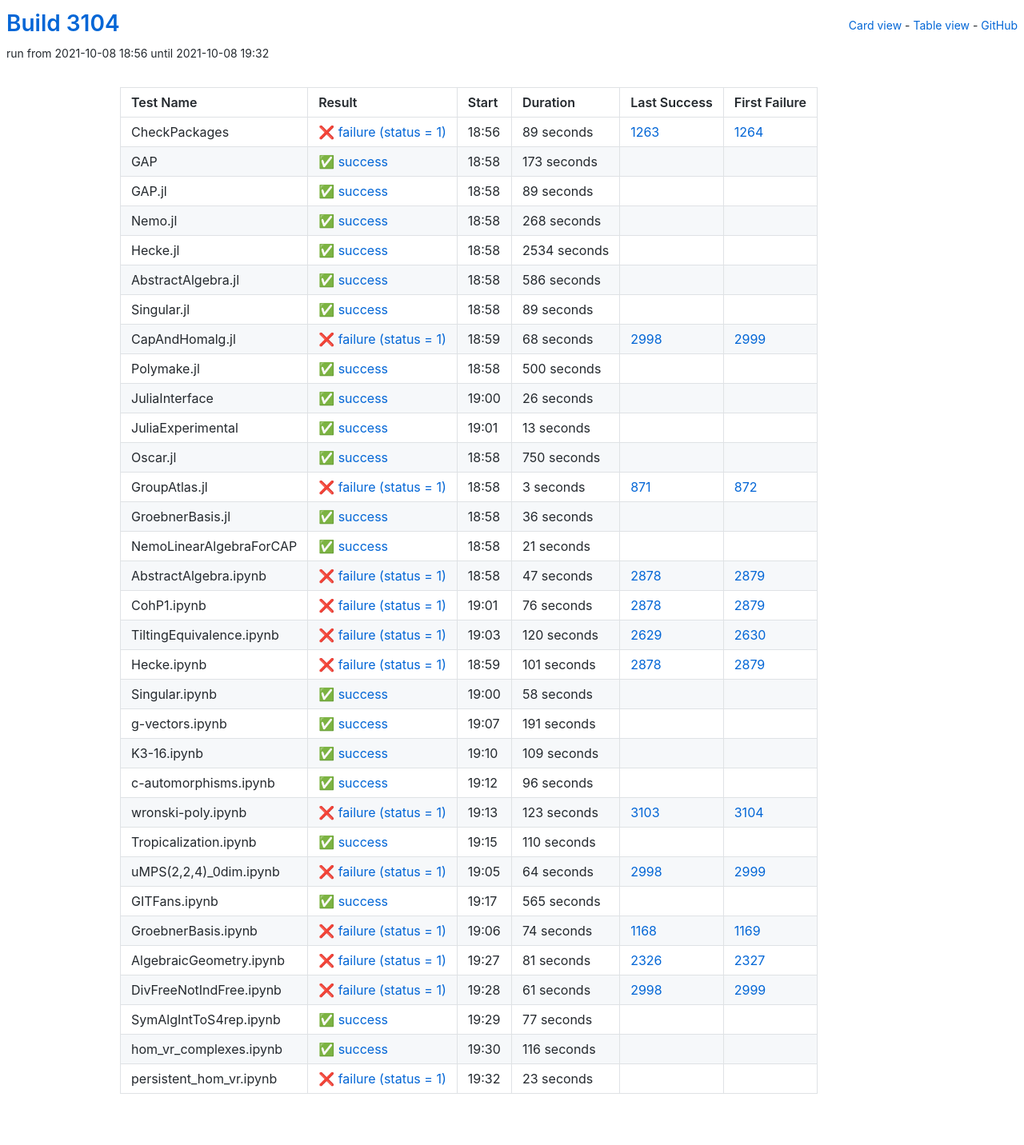
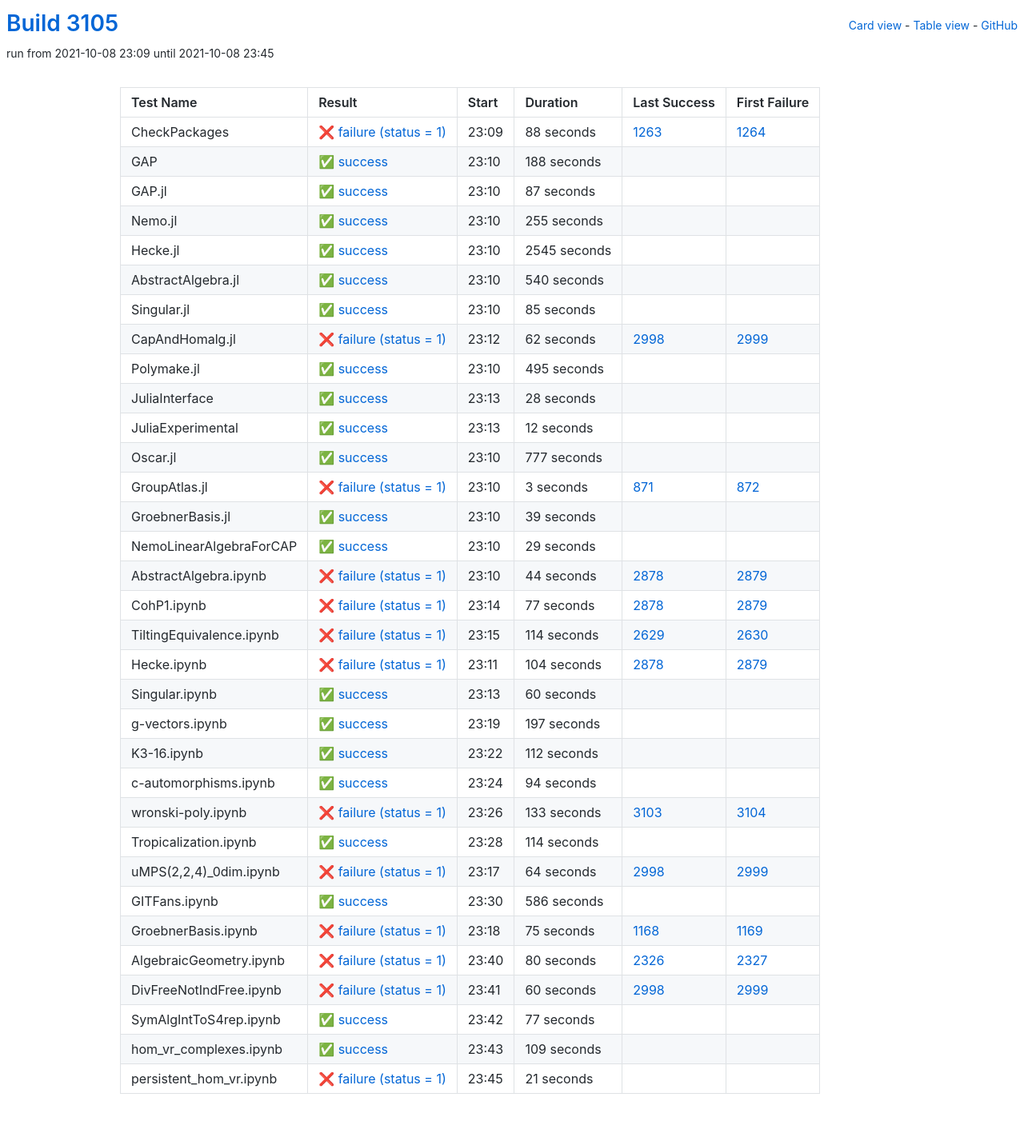
Before and after one commit to oscar-system/oscar-ci-status-stable, a Jekyll site: the page built from table.html, in a window 1280 px wide. Shown: the whole page at 80% size. Built offline with Jekyll 4.4.1, drawn with Linux system fonts in a browser that asks for light colours.

Commit message:
Build #3105

```diff
--- a/_data/ci.yml
+++ b/_data/ci.yml
@@ -1,6 +1,6 @@
 ---
-build: 3104
-build_url: https://oscarci.mathematik.uni-kl.de/job/oscar-stable/3104/
+build: 3105
+build_url: https://oscarci.mathematik.uni-kl.de/job/oscar-stable/3105/
 job: oscar-stable
 organization: oscar-system
 repo: oscar-ci-status-stable
@@ -8,152 +8,152 @@ repourl: https://github.com/oscar-system/oscar-ci-status-stable
 tests:
 - name: CheckPackages
   id: checkpackages
-  log: https://oscarci.mathematik.uni-kl.de/job/oscar-stable/3104/artifact/logs/build-3104/CheckPackages.log
-  start: 2021-10-08 18:56
+  log: https://oscarci.mathematik.uni-kl.de/job/oscar-stable/3105/artifact/logs/build-3105/CheckPackages.log
+  start: 2021-10-08 23:09
   success: false
   exitcode: 1
   status: failure
-  duration: 89
+  duration: 88
   last_success: 1263
   last_success_url: https://oscarci.mathematik.uni-kl.de/job/oscar-stable/1263/
   first_failure: 1264
   first_failure_url: https://oscarci.mathematik.uni-kl.de/job/oscar-stable/1264/
 - name: GAP
   id: gap
-  log: https://oscarci.mathematik.uni-kl.de/job/oscar-stable/3104/artifact/logs/build-3104/GAP.log
-  start: 2021-10-08 18:58
+  log: https://oscarci.mathematik.uni-kl.de/job/oscar-stable/3105/artifact/logs/build-3105/GAP.log
+  start: 2021-10-08 23:10
   success: true
   exitcode: 0
   status: success
-  duration: 173
+  duration: 188
   last_success: false
   last_success_url:
   first_failure: false
   first_failure_url:
 - name: GAP.jl
   id: gap-jl
-  log: https://oscarci.mathematik.uni-kl.de/job/oscar-stable/3104/artifact/logs/build-3104/GAP.jl.log
-  start: 2021-10-08 18:58
+  log: https://oscarci.mathematik.uni-kl.de/job/oscar-stable/3105/artifact/logs/build-3105/GAP.jl.log
+  start: 2021-10-08 23:10
   success: true
   exitcode: 0
   status: success
-  duration: 89
+  duration: 87
   last_success: false
   last_success_url:
   first_failure: false
   first_failure_url:
 - name: Nemo.jl
   id: nemo-jl
-  log: https://oscarci.mathematik.uni-kl.de/job/oscar-stable/3104/artifact/logs/build-3104/Nemo.jl.log
-  start: 2021-10-08 18:58
+  log: https://oscarci.mathematik.uni-kl.de/job/oscar-stable/3105/artifact/logs/build-3105/Nemo.jl.log
+  start: 2021-10-08 23:10
   success: true
   exitcode: 0
   status: success
-  duration: 268
+  duration: 255
   last_success: false
   last_success_url:
   first_failure: false
   first_failure_url:
 - name: Hecke.jl
   id: hecke-jl
-  log: https://oscarci.mathematik.uni-kl.de/job/oscar-stable/3104/artifact/logs/build-3104/Hecke.jl.log
-  start: 2021-10-08 18:58
+  log: https://oscarci.mathematik.uni-kl.de/job/oscar-stable/3105/artifact/logs/build-3105/Hecke.jl.log
+  start: 2021-10-08 23:10
   success: true
   exitcode: 0
   status: success
-  duration: 2534
+  duration: 2545
   last_success: false
   last_success_url:
   first_failure: false
   first_failure_url:
 - name: AbstractAlgebra.jl
   id: abstractalgebra-jl
-  log: https://oscarci.mathematik.uni-kl.de/job/oscar-stable/3104/artifact/logs/build-3104/AbstractAlgebra.jl.log
-  start: 2021-10-08 18:58
+  log: https://oscarci.mathematik.uni-kl.de/job/oscar-stable/3105/artifact/logs/build-3105/AbstractAlgebra.jl.log
+  start: 2021-10-08 23:10
   success: true
   exitcode: 0
   status: success
-  duration: 586
+  duration: 540
   last_success: false
   last_success_url:
   first_failure: false
   first_failure_url:
 - name: Singular.jl
   id: singular-jl
-  log: https://oscarci.mathematik.uni-kl.de/job/oscar-stable/3104/artifact/logs/build-3104/Singular.jl.log
-  start: 2021-10-08 18:58
+  log: https://oscarci.mathematik.uni-kl.de/job/oscar-stable/3105/artifact/logs/build-3105/Singular.jl.log
+  start: 2021-10-08 23:10
   success: true
   exitcode: 0
   status: success
-  duration: 89
+  duration: 85
   last_success: false
   last_success_url:
   first_failure: false
   first_failure_url:
 - name: CapAndHomalg.jl
   id: capandhomalg-jl
-  log: https://oscarci.mathematik.uni-kl.de/job/oscar-stable/3104/artifact/logs/build-3104/CapAndHomalg.jl.log
-  start: 2021-10-08 18:59
+  log: https://oscarci.mathematik.uni-kl.de/job/oscar-stable/3105/artifact/logs/build-3105/CapAndHomalg.jl.log
+  start: 2021-10-08 23:12
   success: false
   exitcode: 1
   status: failure
-  duration: 68
+  duration: 62
   last_success: 2998
   last_success_url: https://oscarci.mathematik.uni-kl.de/job/oscar-stable/2998/
   first_failure: 2999
   first_failure_url: https://oscarci.mathematik.uni-kl.de/job/oscar-stable/2999/
 - name: Polymake.jl
   id: polymake-jl
-  log: https://oscarci.mathematik.uni-kl.de/job/oscar-stable/3104/artifact/logs/build-3104/Polymake.jl.log
-  start: 2021-10-08 18:58
+  log: https://oscarci.mathematik.uni-kl.de/job/oscar-stable/3105/artifact/logs/build-3105/Polymake.jl.log
+  start: 2021-10-08 23:10
   success: true
   exitcode: 0
   status: success
-  duration: 500
+  duration: 495
   last_success: false
   last_success_url:
   first_failure: false
   first_failure_url:
 - name: JuliaInterface
   id: juliainterface
-  log: https://oscarci.mathematik.uni-kl.de/job/oscar-stable/3104/artifact/logs/build-3104/JuliaInterface.log
-  start: 2021-10-08 19:00
+  log: https://oscarci.mathematik.uni-kl.de/job/oscar-stable/3105/artifact/logs/build-3105/JuliaInterface.log
+  start: 2021-10-08 23:13
   success: true
   exitcode: 0
   status: success
-  duration: 26
+  duration: 28
   last_success: false
   last_success_url:
   first_failure: false
   first_failure_url:
 - name: JuliaExperimental
   id: juliaexperimental
-  log: https://oscarci.mathematik.uni-kl.de/job/oscar-stable/3104/artifact/logs/build-3104/JuliaExperimental.log
-  start: 2021-10-08 19:01
+  log: https://oscarci.mathematik.uni-kl.de/job/oscar-stable/3105/artifact/logs/build-3105/JuliaExperimental.log
+  start: 2021-10-08 23:13
   success: true
   exitcode: 0
   status: success
-  duration: 13
+  duration: 12
   last_success: false
   last_success_url:
   first_failure: false
   first_failure_url:
 - name: Oscar.jl
   id: oscar-jl
-  log: https://oscarci.mathematik.uni-kl.de/job/oscar-stable/3104/artifact/logs/build-3104/Oscar.jl.log
-  start: 2021-10-08 18:58
+  log: https://oscarci.mathematik.uni-kl.de/job/oscar-stable/3105/artifact/logs/build-3105/Oscar.jl.log
+  start: 2021-10-08 23:10
   success: true
   exitcode: 0
   status: success
-  duration: 750
+  duration: 777
   last_success: false
   last_success_url:
   first_failure: false
   first_failure_url:
 - name: GroupAtlas.jl
   id: groupatlas-jl
-  log: https://oscarci.mathematik.uni-kl.de/job/oscar-stable/3104/artifact/logs/build-3104/GroupAtlas.jl.log
-  start: 2021-10-08 18:58
+  log: https://oscarci.mathematik.uni-kl.de/job/oscar-stable/3105/artifact/logs/build-3105/GroupAtlas.jl.log
+  start: 2021-10-08 23:10
   success: false
   exitcode: 1
   status: failure
@@ -164,152 +164,152 @@ tests:
   first_failure_url: https://oscarci.mathematik.uni-kl.de/job/oscar-stable/872/
 - name: GroebnerBasis.jl
   id: groebnerbasis-jl
-  log: https://oscarci.mathematik.uni-kl.de/job/oscar-stable/3104/artifact/logs/build-3104/GroebnerBasis.jl.log
-  start: 2021-10-08 18:58
+  log: https://oscarci.mathematik.uni-kl.de/job/oscar-stable/3105/artifact/logs/build-3105/GroebnerBasis.jl.log
+  start: 2021-10-08 23:10
   success: true
   exitcode: 0
   status: success
-  duration: 36
+  duration: 39
   last_success: false
   last_success_url:
   first_failure: false
   first_failure_url:
 - name: NemoLinearAlgebraForCAP
   id: nemolinearalgebraforcap
-  log: https://oscarci.mathematik.uni-kl.de/job/oscar-stable/3104/artifact/logs/build-3104/NemoLinearAlgebraForCAP.log
-  start: 2021-10-08 18:58
+  log: https://oscarci.mathematik.uni-kl.de/job/oscar-stable/3105/artifact/logs/build-3105/NemoLinearAlgebraForCAP.log
+  start: 2021-10-08 23:10
   success: true
   exitcode: 0
   status: success
-  duration: 21
+  duration: 29
   last_success: false
   last_success_url:
   first_failure: false
   first_failure_url:
 - name: AbstractAlgebra.ipynb
   id: abstractalgebra-ipynb
-  log: https://oscarci.mathematik.uni-kl.de/job/oscar-stable/3104/artifact/logs/build-3104/AbstractAlgebra.ipynb.log
-  start: 2021-10-08 18:58
+  log: https://oscarci.mathematik.uni-kl.de/job/oscar-stable/3105/artifact/logs/build-3105/AbstractAlgebra.ipynb.log
+  start: 2021-10-08 23:10
   success: false
   exitcode: 1
   status: failure
-  duration: 47
+  duration: 44
   last_success: 2878
   last_success_url: https://oscarci.mathematik.uni-kl.de/job/oscar-stable/2878/
   first_failure: 2879
   first_failure_url: https://oscarci.mathematik.uni-kl.de/job/oscar-stable/2879/
 - name: CohP1.ipynb
   id: cohp1-ipynb
-  log: https://oscarci.mathematik.uni-kl.de/job/oscar-stable/3104/artifact/logs/build-3104/CohP1.ipynb.log
-  start: 2021-10-08 19:01
+  log: https://oscarci.mathematik.uni-kl.de/job/oscar-stable/3105/artifact/logs/build-3105/CohP1.ipynb.log
+  start: 2021-10-08 23:14
   success: false
   exitcode: 1
   status: failure
-  duration: 76
+  duration: 77
   last_success: 2878
   last_success_url: https://oscarci.mathematik.uni-kl.de/job/oscar-stable/2878/
   first_failure: 2879
   first_failure_url: https://oscarci.mathematik.uni-kl.de/job/oscar-stable/2879/
 - name: TiltingEquivalence.ipynb
   id: tiltingequivalence-ipynb
-  log: https://oscarci.mathematik.uni-kl.de/job/oscar-stable/3104/artifact/logs/build-3104/TiltingEquivalence.ipynb.log
-  start: 2021-10-08 19:03
+  log: https://oscarci.mathematik.uni-kl.de/job/oscar-stable/3105/artifact/logs/build-3105/TiltingEquivalence.ipynb.log
+  start: 2021-10-08 23:15
   success: false
   exitcode: 1
   status: failure
-  duration: 120
+  duration: 114
   last_success: 2629
   last_success_url: https://oscarci.mathematik.uni-kl.de/job/oscar-stable/2629/
   first_failure: 2630
   first_failure_url: https://oscarci.mathematik.uni-kl.de/job/oscar-stable/2630/
 - name: Hecke.ipynb
   id: hecke-ipynb
-  log: https://oscarci.mathematik.uni-kl.de/job/oscar-stable/3104/artifact/logs/build-3104/Hecke.ipynb.log
-  start: 2021-10-08 18:59
+  log: https://oscarci.mathematik.uni-kl.de/job/oscar-stable/3105/artifact/logs/build-3105/Hecke.ipynb.log
+  start: 2021-10-08 23:11
   success: false
   exitcode: 1
   status: failure
-  duration: 101
+  duration: 104
   last_success: 2878
   last_success_url: https://oscarci.mathematik.uni-kl.de/job/oscar-stable/2878/
   first_failure: 2879
   first_failure_url: https://oscarci.mathematik.uni-kl.de/job/oscar-stable/2879/
 - name: Singular.ipynb
   id: singular-ipynb
-  log: https://oscarci.mathematik.uni-kl.de/job/oscar-stable/3104/artifact/logs/build-3104/Singular.ipynb.log
-  start: 2021-10-08 19:00
+  log: https://oscarci.mathematik.uni-kl.de/job/oscar-stable/3105/artifact/logs/build-3105/Singular.ipynb.log
+  start: 2021-10-08 23:13
   success: true
   exitcode: 0
   status: success
-  duration: 58
+  duration: 60
   last_success: false
   last_success_url:
   first_failure: false
   first_failure_url:
 - name: g-vectors.ipynb
   id: g-vectors-ipynb
-  log: https://oscarci.mathematik.uni-kl.de/job/oscar-stable/3104/artifact/logs/build-3104/g-vectors.ipynb.log
-  start: 2021-10-08 19:07
+  log: https://oscarci.mathematik.uni-kl.de/job/oscar-stable/3105/artifact/logs/build-3105/g-vectors.ipynb.log
+  start: 2021-10-08 23:19
   success: true
   exitcode: 0
   status: success
-  duration: 191
+  duration: 197
   last_success: false
   last_success_url:
   first_failure: false
   first_failure_url:
 - name: K3-16.ipynb
   id: k3-16-ipynb
-  log: https://oscarci.mathematik.uni-kl.de/job/oscar-stable/3104/artifact/logs/build-3104/K3-16.ipynb.log
-  start: 2021-10-08 19:10
+  log: https://oscarci.mathematik.uni-kl.de/job/oscar-stable/3105/artifact/logs/build-3105/K3-16.ipynb.log
+  start: 2021-10-08 23:22
   success: true
   exitcode: 0
   status: success
-  duration: 109
+  duration: 112
   last_success: false
   last_success_url:
   first_failure: false
   first_failure_url:
 - name: c-automorphisms.ipynb
   id: c-automorphisms-ipynb
-  log: https://oscarci.mathematik.uni-kl.de/job/oscar-stable/3104/artifact/logs/build-3104/c-automorphisms.ipynb.log
-  start: 2021-10-08 19:12
+  log: https://oscarci.mathematik.uni-kl.de/job/oscar-stable/3105/artifact/logs/build-3105/c-automorphisms.ipynb.log
+  start: 2021-10-08 23:24
   success: true
   exitcode: 0
   status: success
-  duration: 96
+  duration: 94
   last_success: false
   last_success_url:
   first_failure: false
   first_failure_url:
 - name: wronski-poly.ipynb
   id: wronski-poly-ipynb
-  log: https://oscarci.mathematik.uni-kl.de/job/oscar-stable/3104/artifact/logs/build-3104/wronski-poly.ipynb.log
-  start: 2021-10-08 19:13
+  log: https://oscarci.mathematik.uni-kl.de/job/oscar-stable/3105/artifact/logs/build-3105/wronski-poly.ipynb.log
+  start: 2021-10-08 23:26
   success: false
   exitcode: 1
   status: failure
-  duration: 123
+  duration: 133
   last_success: 3103
   last_success_url: https://oscarci.mathematik.uni-kl.de/job/oscar-stable/3103/
   first_failure: 3104
   first_failure_url: https://oscarci.mathematik.uni-kl.de/job/oscar-stable/3104/
 - name: Tropicalization.ipynb
   id: tropicalization-ipynb
-  log: https://oscarci.mathematik.uni-kl.de/job/oscar-stable/3104/artifact/logs/build-3104/Tropicalization.ipynb.log
-  start: 2021-10-08 19:15
+  log: https://oscarci.mathematik.uni-kl.de/job/oscar-stable/3105/artifact/logs/build-3105/Tropicalization.ipynb.log
+  start: 2021-10-08 23:28
   success: true
   exitcode: 0
   status: success
-  duration: 110
+  duration: 114
   last_success: false
   last_success_url:
   first_failure: false
   first_failure_url:
 - name: uMPS(2,2,4)_0dim.ipynb
   id: umps-2-2-4-0dim-ipynb
-  log: https://oscarci.mathematik.uni-kl.de/job/oscar-stable/3104/artifact/logs/build-3104/uMPS-2-2-4-_0dim.ipynb.log
-  start: 2021-10-08 19:05
+  log: https://oscarci.mathematik.uni-kl.de/job/oscar-stable/3105/artifact/logs/build-3105/uMPS-2-2-4-_0dim.ipynb.log
+  start: 2021-10-08 23:17
   success: false
   exitcode: 1
   status: failure
@@ -320,56 +320,56 @@ tests:
   first_failure_url: https://oscarci.mathematik.uni-kl.de/job/oscar-stable/2999/
 - name: GITFans.ipynb
   id: gitfans-ipynb
-  log: https://oscarci.mathematik.uni-kl.de/job/oscar-stable/3104/artifact/logs/build-3104/GITFans.ipynb.log
-  start: 2021-10-08 19:17
+  log: https://oscarci.mathematik.uni-kl.de/job/oscar-stable/3105/artifact/logs/build-3105/GITFans.ipynb.log
+  start: 2021-10-08 23:30
   success: true
   exitcode: 0
   status: success
-  duration: 565
+  duration: 586
   last_success: false
   last_success_url:
   first_failure: false
   first_failure_url:
 - name: GroebnerBasis.ipynb
   id: groebnerbasis-ipynb
-  log: https://oscarci.mathematik.uni-kl.de/job/oscar-stable/3104/artifact/logs/build-3104/GroebnerBasis.ipynb.log
-  start: 2021-10-08 19:06
+  log: https://oscarci.mathematik.uni-kl.de/job/oscar-stable/3105/artifact/logs/build-3105/GroebnerBasis.ipynb.log
+  start: 2021-10-08 23:18
   success: false
   exitcode: 1
   status: failure
-  duration: 74
+  duration: 75
   last_success: 1168
   last_success_url: https://oscarci.mathematik.uni-kl.de/job/oscar-stable/1168/
   first_failure: 1169
   first_failure_url: https://oscarci.mathematik.uni-kl.de/job/oscar-stable/1169/
 - name: AlgebraicGeometry.ipynb
   id: algebraicgeometry-ipynb
-  log: https://oscarci.mathematik.uni-kl.de/job/oscar-stable/3104/artifact/logs/build-3104/AlgebraicGeometry.ipynb.log
-  start: 2021-10-08 19:27
+  log: https://oscarci.mathematik.uni-kl.de/job/oscar-stable/3105/artifact/logs/build-3105/AlgebraicGeometry.ipynb.log
+  start: 2021-10-08 23:40
   success: false
   exitcode: 1
   status: failure
-  duration: 81
+  duration: 80
   last_success: 2326
   last_success_url: https://oscarci.mathematik.uni-kl.de/job/oscar-stable/2326/
   first_failure: 2327
   first_failure_url: https://oscarci.mathematik.uni-kl.de/job/oscar-stable/2327/
 - name: DivFreeNotIndFree.ipynb
   id: divfreenotindfree-ipynb
-  log: https://oscarci.mathematik.uni-kl.de/job/oscar-stable/3104/artifact/logs/build-3104/DivFreeNotIndFree.ipynb.log
-  start: 2021-10-08 19:28
+  log: https://oscarci.mathematik.uni-kl.de/job/oscar-stable/3105/artifact/logs/build-3105/DivFreeNotIndFree.ipynb.log
+  start: 2021-10-08 23:41
   success: false
   exitcode: 1
   status: failure
-  duration: 61
+  duration: 60
   last_success: 2998
   last_success_url: https://oscarci.mathematik.uni-kl.de/job/oscar-stable/2998/
   first_failure: 2999
   first_failure_url: https://oscarci.mathematik.uni-kl.de/job/oscar-stable/2999/
 - name: SymAlgIntToS4rep.ipynb
   id: symalginttos4rep-ipynb
-  log: https://oscarci.mathematik.uni-kl.de/job/oscar-stable/3104/artifact/logs/build-3104/SymAlgIntToS4rep.ipynb.log
-  start: 2021-10-08 19:29
+  log: https://oscarci.mathematik.uni-kl.de/job/oscar-stable/3105/artifact/logs/build-3105/SymAlgIntToS4rep.ipynb.log
+  start: 2021-10-08 23:42
   success: true
   exitcode: 0
   status: success
@@ -380,24 +380,24 @@ tests:
   first_failure_url:
 - name: hom_vr_complexes.ipynb
   id: hom-vr-complexes-ipynb
-  log: https://oscarci.mathematik.uni-kl.de/job/oscar-stable/3104/artifact/logs/build-3104/hom_vr_complexes.ipynb.log
-  start: 2021-10-08 19:30
+  log: https://oscarci.mathematik.uni-kl.de/job/oscar-stable/3105/artifact/logs/build-3105/hom_vr_complexes.ipynb.log
+  start: 2021-10-08 23:43
   success: true
   exitcode: 0
   status: success
-  duration: 116
+  duration: 109
   last_success: false
   last_success_url:
   first_failure: false
   first_failure_url:
 - name: persistent_hom_vr.ipynb
   id: persistent-hom-vr-ipynb
-  log: https://oscarci.mathematik.uni-kl.de/job/oscar-stable/3104/artifact/logs/build-3104/persistent_hom_vr.ipynb.log
-  start: 2021-10-08 19:32
+  log: https://oscarci.mathematik.uni-kl.de/job/oscar-stable/3105/artifact/logs/build-3105/persistent_hom_vr.ipynb.log
+  start: 2021-10-08 23:45
   success: false
   exitcode: 1
   status: failure
-  duration: 23
+  duration: 21
   last_success: false
   last_success_url:
   first_failure: false
```
Also changed, not shown: README.md.
